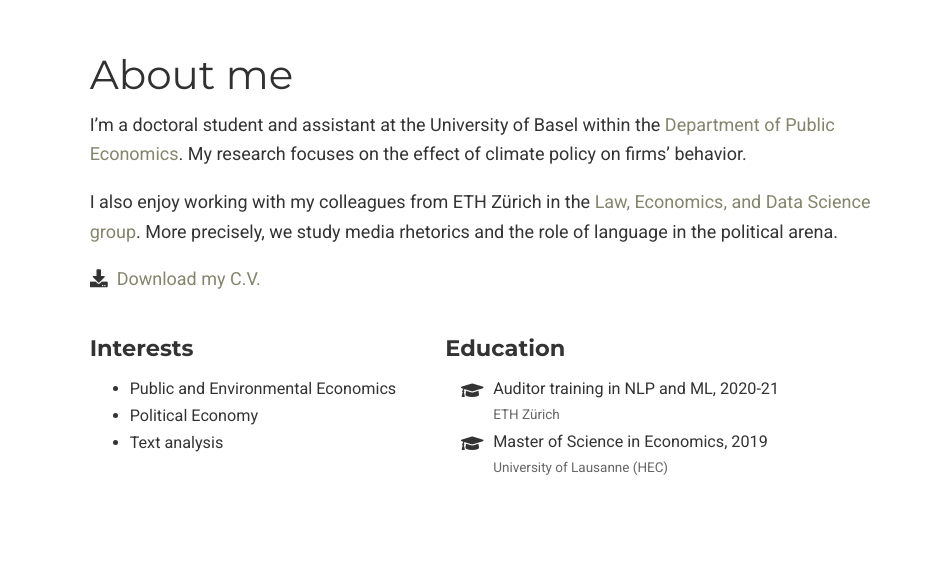
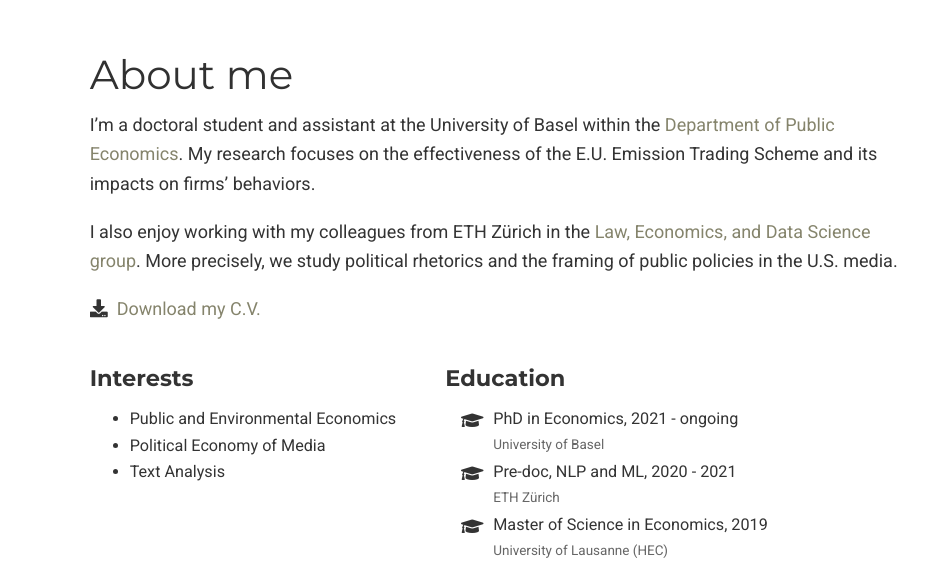
Before and after one commit to leops95/leopicard.net, a plain HTML site: page index.html in a window 1280 px wide. Shown: the part 88-650 px from the top of the page, 352-1280 px from the left. Drawn offline with nearby package versions, Linux system fonts and the light colour scheme; some icons are missing.

Commit message:
may 2023 update

```diff
--- a/index.html
+++ b/index.html
@@ -333,6 +333,9 @@
 
 
   <meta property="twitter:card" content="summary" />
+
+    <meta property="twitter:site" content="@leops95" />
+    <meta property="twitter:creator" content="@leops95" />
 
   <meta property="og:site_name" content="Léo Picard" />
   <meta property="og:url" content="https://leopicard.net/" />
@@ -899,8 +902,8 @@
     <h1>About me</h1>
 
     <div class="article-style">
-      <p>I&rsquo;m a doctoral student and assistant at the University of Basel within the <a href="https://wwz.unibas.ch/en/faculty/people-and-areas/public-economics/" target="_blank" rel="noopener">Department of Public Economics</a>. My research focuses on the effect of climate policy on firms&rsquo; behavior.</p>
-<p>I also enjoy working with my colleagues from ETH Zürich in the <a href="https://lawecondata.ethz.ch/" target="_blank" rel="noopener">Law, Economics, and Data Science group</a>. More precisely, we study media rhetorics and the role of language in the political arena.</p>
+      <p>I&rsquo;m a doctoral student and assistant at the University of Basel within the <a href="https://wwz.unibas.ch/en/faculty/people-and-areas/public-economics/" target="_blank" rel="noopener">Department of Public Economics</a>. My research focuses on the effectiveness of the E.U. Emission Trading Scheme and its impacts on firms&rsquo; behaviors.</p>
+<p>I also enjoy working with my colleagues from ETH Zürich in the <a href="https://lawecondata.ethz.ch/" target="_blank" rel="noopener">Law, Economics, and Data Science group</a>. More precisely, we study political rhetorics and the framing of public policies in the U.S. media.</p>
 <p>
   <i class="fas fa-download  pr-1 fa-fw"></i> <a href="/uploads/cv_leopicard.pdf" target="_blank">Download my C.V.</a></p>
 
@@ -915,9 +918,9 @@
 
           <li>Public and Environmental Economics</li>
 
-          <li>Political Economy</li>
-
-          <li>Text analysis</li>
+          <li>Political Economy of Media</li>
+
+          <li>Text Analysis</li>
 
         </ul>
       </div>
@@ -931,7 +934,15 @@
           <li>
             <i class="fa-li fas fa-graduation-cap"></i>
             <div class="description">
-              <p class="course">Auditor training in NLP and ML, 2020-21</p>
+              <p class="course">PhD in Economics, 2021 - ongoing</p>
+              <p class="institution">University of Basel</p>
+            </div>
+          </li>
+
+          <li>
+            <i class="fa-li fas fa-graduation-cap"></i>
+            <div class="description">
+              <p class="course">Pre-doc, NLP and ML, 2020 - 2021</p>
               <p class="institution">ETH Zürich</p>
             </div>
           </li>
@@ -1109,7 +1120,7 @@
 <li><a href="https://www.nature.com/articles/s41598-022-20350-0" target="_blank" rel="noopener">&ldquo;Cable News and COVID-19 Vaccine Uptake&rdquo;</a>, <strong>Scientific Reports</strong> (2022).  <br>
 With <a href="https://goessmann.io/" target="_blank" rel="noopener">Christoph Goessmann</a> and <a href="https://sites.google.com/view/matteopinna/" target="_blank" rel="noopener">Matteo Pinna</a> <br>
 → Summary: <a href="https://voxeu.org/article/impact-fox-news-us-covid-19-vaccination-campaign" target="_blank" rel="noopener">VoxEU Column</a> and <a href="https://voxeu.org/vox-talks/how-fox-news-inspired-vaccine-hesitancy" target="_blank" rel="noopener">Podcast</a> <br>
-→ Media coverage: <a href="https://www.nytimes.com/2022/10/16/opinion/alex-jones-sandy-hook.html?utm_source=substack&amp;utm_medium=email]" target="_blank" rel="noopener">The New York Times</a>, <a href="https://www.washingtonpost.com/politics/2022/10/10/vaccines-coronavirus-fox-news/" target="_blank" rel="noopener">The Washington Post</a>, <a href="https://www.msnbc.com/opinion/connecting-dots-between-covid-vaccine-hesitancy-fox-news-n1276592" target="_blank" rel="noopener">MSNBC</a>, <a href="https://www.theatlantic.com/politics/archive/2021/08/why-so-many-republicans-wont-get-vaccinated/619659/" target="_blank" rel="noopener">The Atlantic</a></li>
+→ Media coverage: <a href="https://www.bloomberg.com/news/articles/2023-03-10/fox-news-content-led-to-covid-vaccine-hesitancy-among-viewers#xj4y7vzkg?leadSource=uverify%20wall" target="_blank" rel="noopener">Bloomberg</a>, <a href="https://www.nytimes.com/2022/10/16/opinion/alex-jones-sandy-hook.html?utm_source=substack&amp;utm_medium=email]" target="_blank" rel="noopener">The New York Times</a>, <a href="https://www.washingtonpost.com/politics/2022/10/10/vaccines-coronavirus-fox-news/" target="_blank" rel="noopener">The Washington Post</a>, <a href="https://www.msnbc.com/opinion/connecting-dots-between-covid-vaccine-hesitancy-fox-news-n1276592" target="_blank" rel="noopener">MSNBC</a>, <a href="https://www.theatlantic.com/politics/archive/2021/08/why-so-many-republicans-wont-get-vaccinated/619659/" target="_blank" rel="noopener">The Atlantic</a></li>
 </ul>
 <br/>
 <h2 id="working-papers">Working papers</h2>
```
Also changed, not shown: 404.html (+3 -0 lines), categories/index.html (+3 -0 lines), category/demo/index.html (+3 -0 lines), category/教程/index.html (+3 -0 lines), event/index.html (+3 -0 lines), index.json (+1 -1 lines), post/getting-started/index.html (+4 -1 lines), post/index.html (+3 -0 lines), publication-type/1/index.html (+3 -0 lines), publication/example/index.html (+4 -1 lines), publication/index.html (+3 -0 lines), publication_types/index.html (+3 -0 lines), tag/academic/index.html (+3 -0 lines), tag/开源/index.html (+3 -0 lines), 2 more files, 1 other file.
